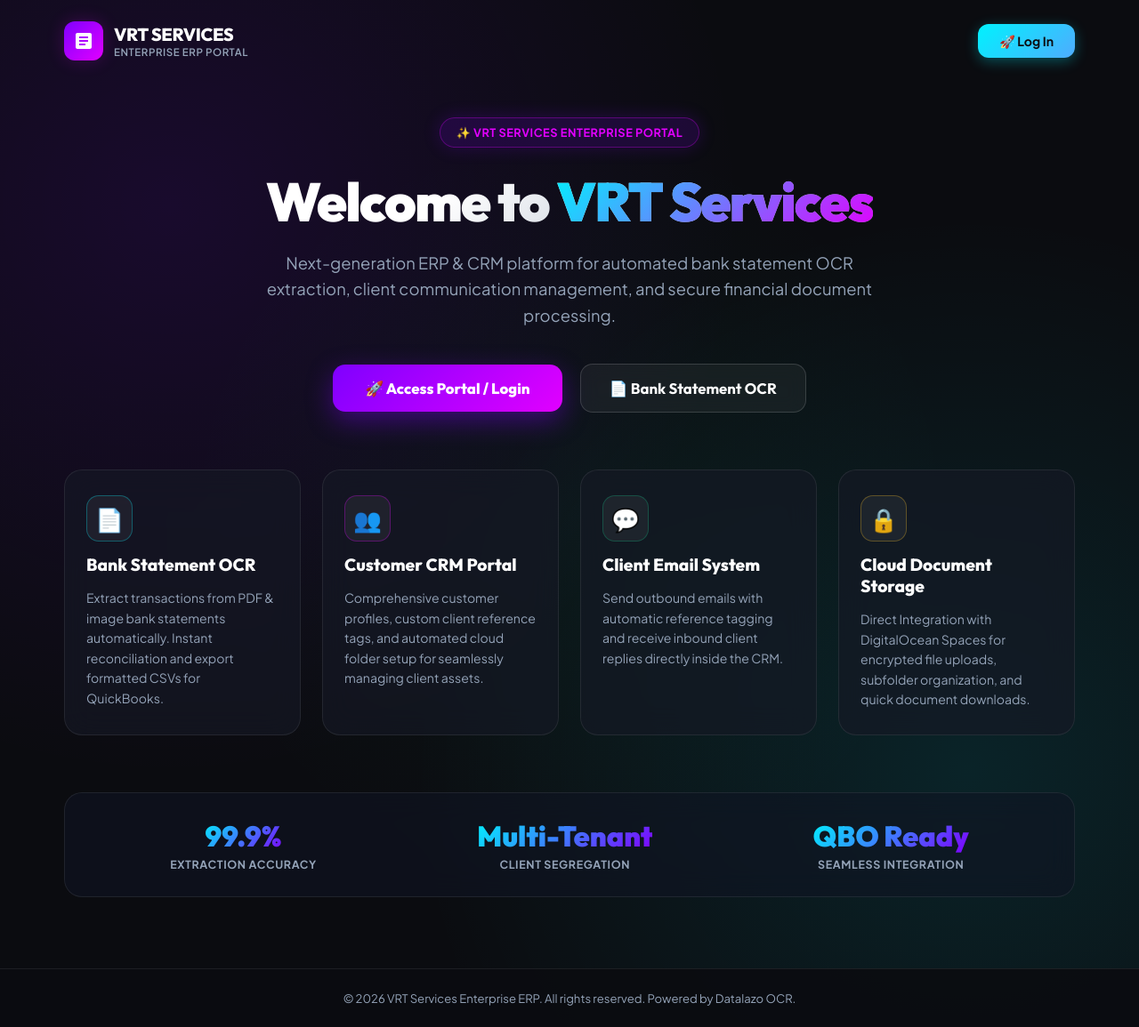
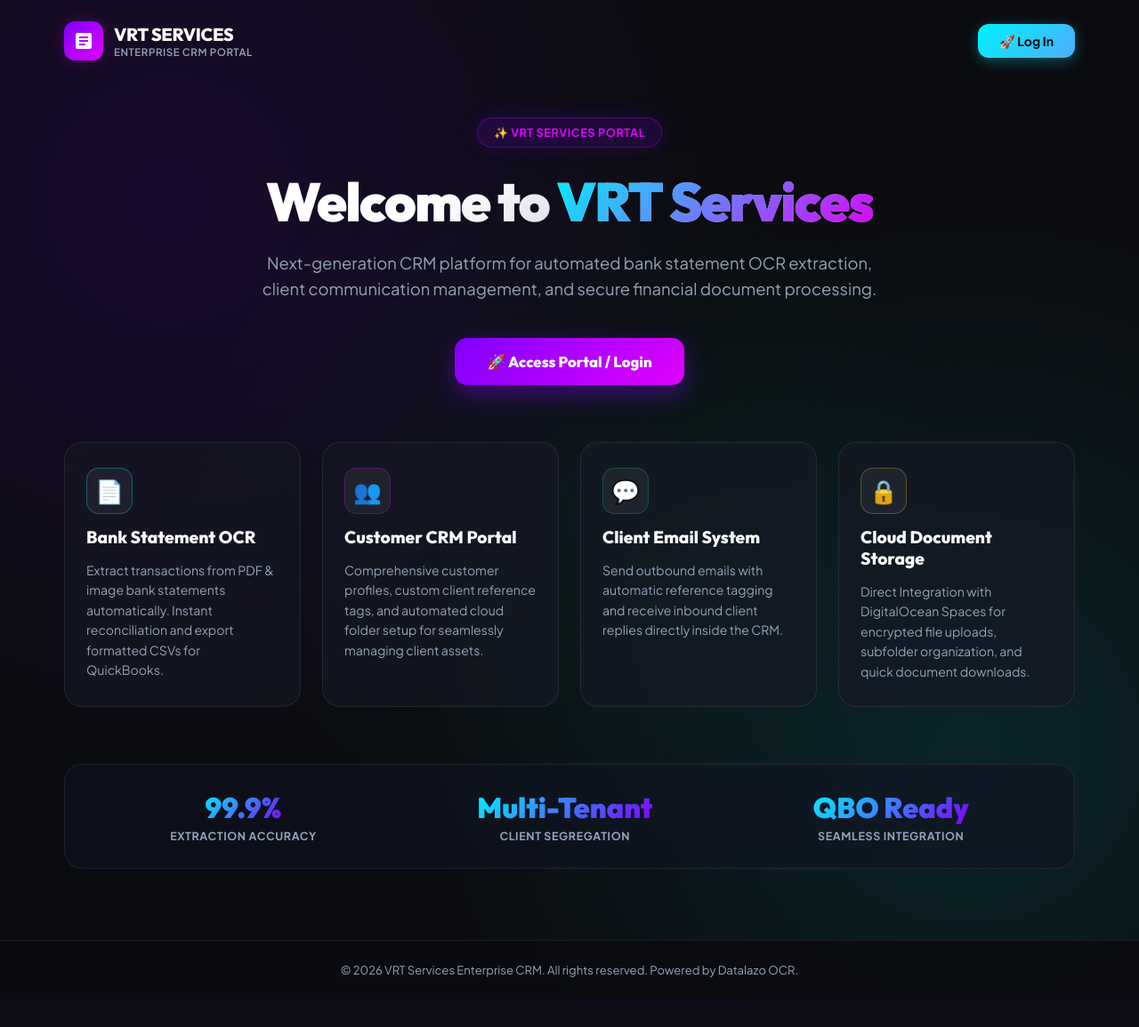
Before and after one commit to llazober/VRTServices, a FastAPI app: page / in a window 1280 px wide. Shown: the whole page at 89% size. After the commit the page ends 1099 px from the top, so only its background shows below. Run offline with FastAPI, Linux system fonts and the light colour scheme; some libraries are stand-ins or nearby versions.

Commit message:
Remove secondary OCR button and ERP references from Home page

```diff
--- a/templates/home.html
+++ b/templates/home.html
@@ -4,7 +4,7 @@
 <head>
     <meta charset="UTF-8">
     <meta name="viewport" content="width=device-width, initial-scale=1.0">
-    <title>Welcome to VRT Services — Enterprise ERP & CRM Portal</title>
+    <title>Welcome to VRT Services — Enterprise CRM Portal</title>
     <link rel="preconnect" href="https://fonts.googleapis.com">
     <link rel="preconnect" href="https://fonts.gstatic.com" crossorigin>
     <link href="https://fonts.googleapis.com/css2?family=Outfit:wght@300;400;500;600;700;800;900&family=Plus+Jakarta+Sans:wght@300;400;500;600;700&display=swap" rel="stylesheet">
@@ -387,7 +387,7 @@
             </div>
             <div class="logo-text">
                 <span class="brand-title">VRT SERVICES</span>
-                <span class="brand-sub">Enterprise ERP Portal</span>
+                <span class="brand-sub">Enterprise CRM Portal</span>
             </div>
         </a>
 
@@ -407,7 +407,7 @@
     <!-- Main Content Hero Section -->
     <main class="main-content">
         <div class="hero-badge">
-            ✨ VRT SERVICES ENTERPRISE PORTAL
+            ✨ VRT SERVICES PORTAL
         </div>
 
         <h1 class="hero-title">
@@ -415,7 +415,7 @@
         </h1>
 
         <p class="hero-subtitle">
-            Next-generation ERP & CRM platform for automated bank statement OCR extraction, client communication management, and secure financial document processing.
+            Next-generation CRM platform for automated bank statement OCR extraction, client communication management, and secure financial document processing.
         </p>
 
         <div class="hero-buttons">
@@ -428,9 +428,6 @@
                     🚀 Access Portal / Login
                 </a>
             {% endif %}
-            <a href="/ocr" class="btn-secondary-portal">
-                📄 Bank Statement OCR
-            </a>
         </div>
 
         <!-- Feature Grid -->
@@ -495,7 +492,7 @@
 
     <!-- Footer -->
     <footer class="bottom-footer">
-        © 2026 VRT Services Enterprise ERP. All rights reserved. Powered by Datalazo OCR.
+        © 2026 VRT Services Enterprise CRM. All rights reserved. Powered by Datalazo OCR.
     </footer>
 
 </body>
```
